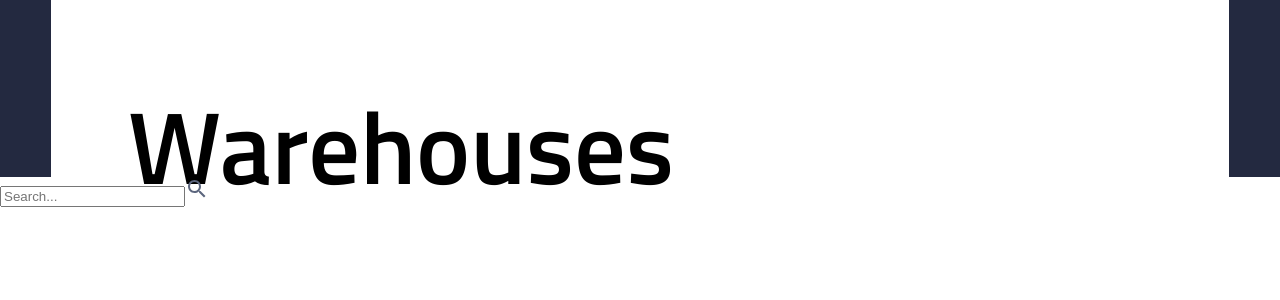
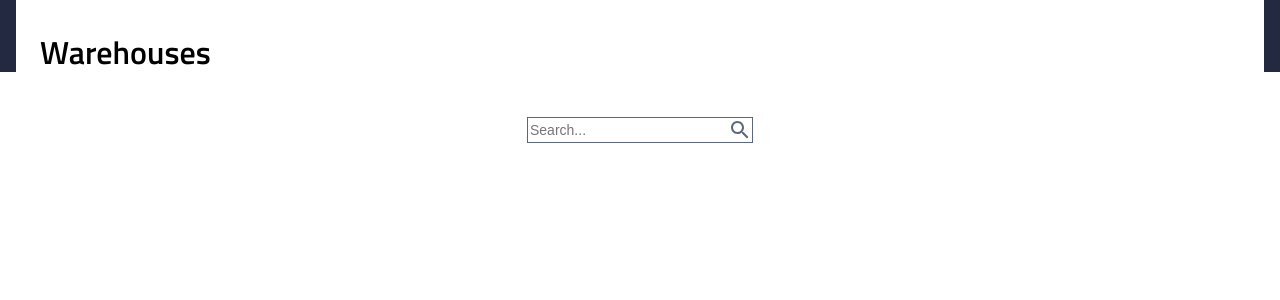
Before and after one commit to freeHashBrown/instock-silentdebuggers, a React (Create React App) app: page /warehouses in a window 1280 px wide. Shown: the top 300 px of the page. Built offline with nearby package versions, Linux system fonts and the light colour scheme.

Commit message:
adjust warehouse page title with rems, import and use class from typography partial

```diff
--- a/src/pages/WarehousePage/WarehousePage.jsx
+++ b/src/pages/WarehousePage/WarehousePage.jsx
@@ -8,14 +8,14 @@ class WarehousePage extends Component {
     render() {
         return (
             <main className='warehouse-page'>
-                <header className='warehouse-page__header'>
-                    <h1 className='warehouse-page__title'>
+                <header className='warehouse-page__header page-header'>
+                    <h1 className='warehouse-page__title page-header'>
                         Warehouses
                     </h1>
                 </header>
                 <article className='warehouse-page__top'>
                     <section className='warehouse-page__search-bar'>
-                        <input type="text" placeholder='Search...' className='warehouse-page__input'/>
+                        <input type="text" placeholder='Search...' className='warehouse-page__input label-text'/>
                         <img src={searchIcon} alt="search icon" className='warehouse-page__search-icon'/>
                     </section>
                     <section>
--- a/src/pages/WarehousePage/WarehousePage.scss
+++ b/src/pages/WarehousePage/WarehousePage.scss
@@ -3,23 +3,46 @@
 
 
 .warehouse-page {
-
-    padding: 0 0 0 0;
+    display: flex;
+    flex-direction: column;
 
     &__header {
         background-color: $graphite;
-        padding: 0 4vw 0 4vw;
+        padding: 0 1rem 0 1rem;
 
     }
 
     &__title{
-        // font-size: 1.75rem;
-        line-height: 2.25rem;
-        font-weight: 600;
-        font-size: 8vw;
-
         background-color: $white;
-        padding: 10vw 0 1vw 6vw;
+        padding: 2rem 0 0 1.5rem;
         margin: 0;
     }
+
+    &__top {
+        display: flex;
+        flex-direction: row;
+        justify-content: center;
+        padding: 3.5vw 3.5vw 0 3.5vw;
+
+    }
+
+    &__search-bar {
+        display: flex;
+        flex-direction: row;
+        align-content: center;
+
+        border: 0.1rem solid $slate;
+    }
+
+    &__input {
+        border: none;
+
+        &::placeholder {
+            font-weight: 400;
+        }
+
+        &:focus {
+           outline: none;
+        }
+    }
 }
```
